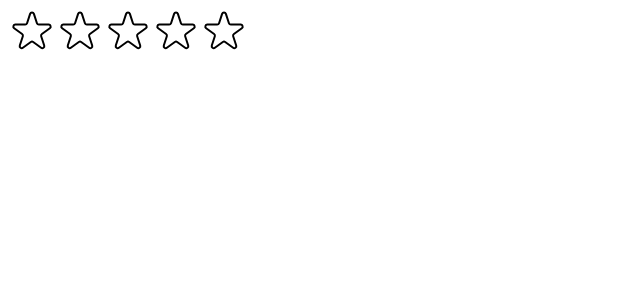
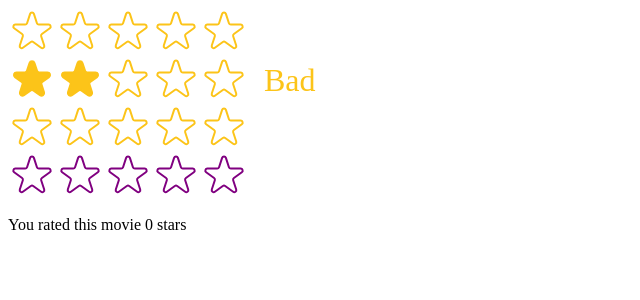
Before and after one commit to anita-david/UsePopcorn, a React (Vite) app: page / in a window 1280 px wide. Shown: the top 300 px of the page, without its empty margins (0-640 px from the left). Built offline with nearby package versions, Linux system fonts and the light colour scheme.

Commit message:
Fixed form event handler issue

```diff
--- a/src/StarRating.jsx
+++ b/src/StarRating.jsx
@@ -8,18 +8,30 @@ const containerStyle = {
 const starContainerStyle = {
   display: "flex",
 };
-const textStyle = {
-  lineHeight: "1",
-  margin: "0",
-};
-export default function StarRating({ maxRating = 5 }) {
-  const [rating, setRating] = useState(0);
+
+export default function StarRating({
+  maxRating = 5,
+  color = "#fcc419",
+  size = 48,
+  className = "",
+  message = [],
+  defaultRating = 0,
+  setRate,
+}) {
+  const [rating, setRating] = useState(defaultRating);
   const [tempRating, setTempRating] = useState(0);
   function handleRating(rating) {
     setRating(rating);
+    setRate(rating);
   }
+  const textStyle = {
+    lineHeight: "1",
+    margin: "0",
+    color,
+    fontSize: `${size / 1.5}px`,
+  };
   return (
-    <div style={containerStyle}>
+    <div style={containerStyle} className={className}>
       <div style={starContainerStyle}>
         {Array.from({ length: maxRating }, (_, i) => (
           <Star
@@ -27,10 +39,16 @@ export default function StarRating({ maxRating = 5 }) {
             full={rating >= i + 1 || tempRating >= i + 1}
             onHoverIn={() => setTempRating(i + 1)}
             onHoverOut={() => setTempRating(0)}
+            color={color}
+            size={size}
           />
         ))}
       </div>
-      <p style={textStyle}>{tempRating ||rating || ""}</p>
+      <p style={textStyle}>
+        {message.length === maxRating
+          ? message[tempRating ? tempRating - 1 : rating - 1]
+          : tempRating || rating || ""}
+      </p>
     </div>
   );
 }
@@ -39,15 +57,20 @@ const starStyle = {
   height: "48px",
   cursor: "pointer",
 };
-function Star({ onRate, full, onHoverIn, onHoverOut }) {
+function Star({ onRate, full, onHoverIn, onHoverOut, color, size }) {
   return (
-    <span style={starStyle} onClick={onRate} onMouseEnter={onHoverIn} onMouseLeave={onHoverOut}>
+    <span
+      style={starStyle}
+      onClick={onRate}
+      onMouseEnter={onHoverIn}
+      onMouseLeave={onHoverOut}
+    >
       {full ? (
         <svg
           xmlns="http://www.w3.org/2000/svg"
           viewBox="0 0 20 20"
-          fill="#000"
-          stroke="#000"
+          fill={color}
+          stroke={color}
         >
           <path d="M9.049 2.927c.3-.921 1.603-.921 1.902 0l1.07 3.292a1 1 0 00.95.69h3.462c.969 0 1.371 1.24.588 1.81l-2.8 2.034a1 1 0 00-.364 1.118l1.07 3.292c.3.921-.755 1.688-1.54 1.118l-2.8-2.034a1 1 0 00-1.175 0l-2.8 2.034c-.784.57-1.838-.197-1.539-1.118l1.07-3.292a1 1 0 00-.364-1.118L2.98 8.72c-.783-.57-.38-1.81.588-1.81h3.461a1 1 0 00.951-.69l1.07-3.292z" />
         </svg>
@@ -56,7 +79,7 @@ function Star({ onRate, full, onHoverIn, onHoverOut }) {
           xmlns="http://www.w3.org/2000/svg"
           fill="none"
           viewBox="0 0 24 24"
-          stroke="#000"
+          stroke={color}
         >
           <path
             strokeLinecap="round"
--- a/src/main.jsx
+++ b/src/main.jsx
@@ -1,13 +1,31 @@
-import { StrictMode } from "react";
+import { StrictMode, useState } from "react";
 import { createRoot } from "react-dom/client";
 // import './index.css'
 // import App from './App.jsx'
 import StarRating from "./StarRating.jsx";
 
+function Test() {
+  const [rated, setRated] = useState(0);
+  return (
+    <div>
+      <StarRating
+        color="purple"
+        setRate={setRated}
+        message={["Terrible", "Bad", "Okay", "Good", "Amazing"]}
+      />
+      <p>You rated this movie {rated} stars</p>
+    </div>
+  );
+}
+
 createRoot(document.getElementById("root")).render(
   <StrictMode>
     <StarRating maxRating={5} />
-    {/* <StarRating maxRating={10} />
-    <StarRating /> */}
+    <StarRating
+      defaultRating={2}
+      message={["Terrible", "Bad", "Okay", "Good", "Amazing"]}
+    />
+    <StarRating />
+    <Test />
   </StrictMode>
 );
```
